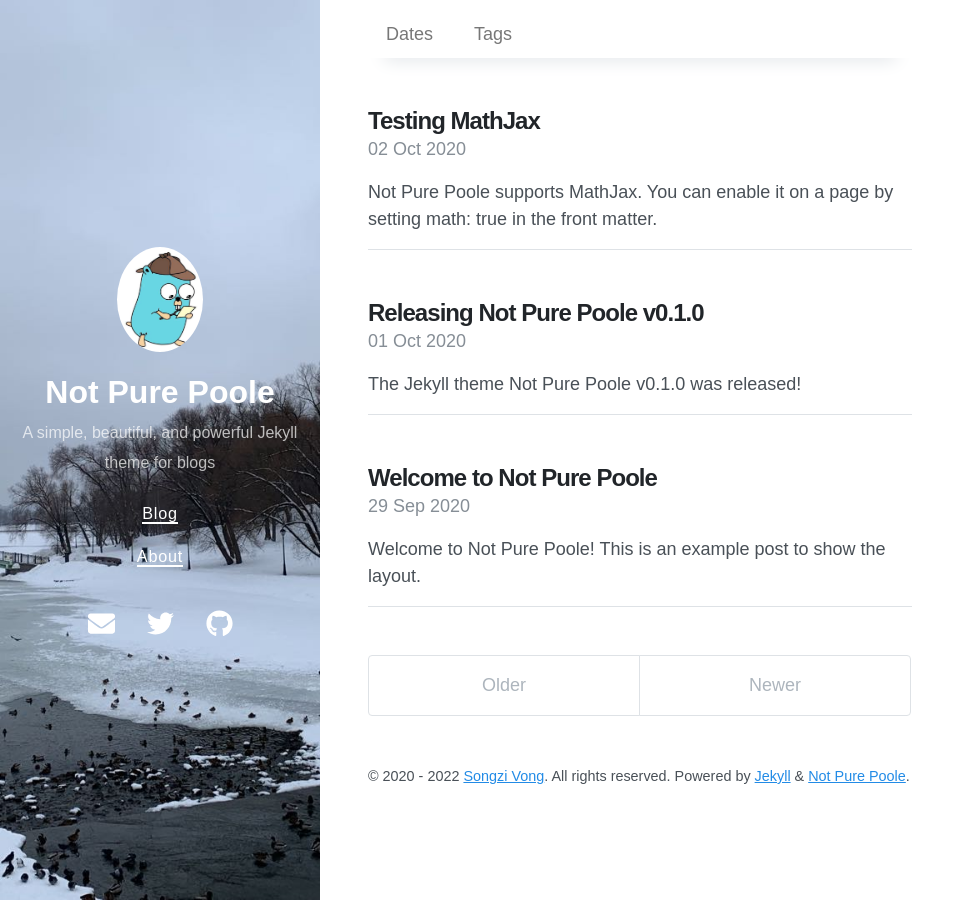
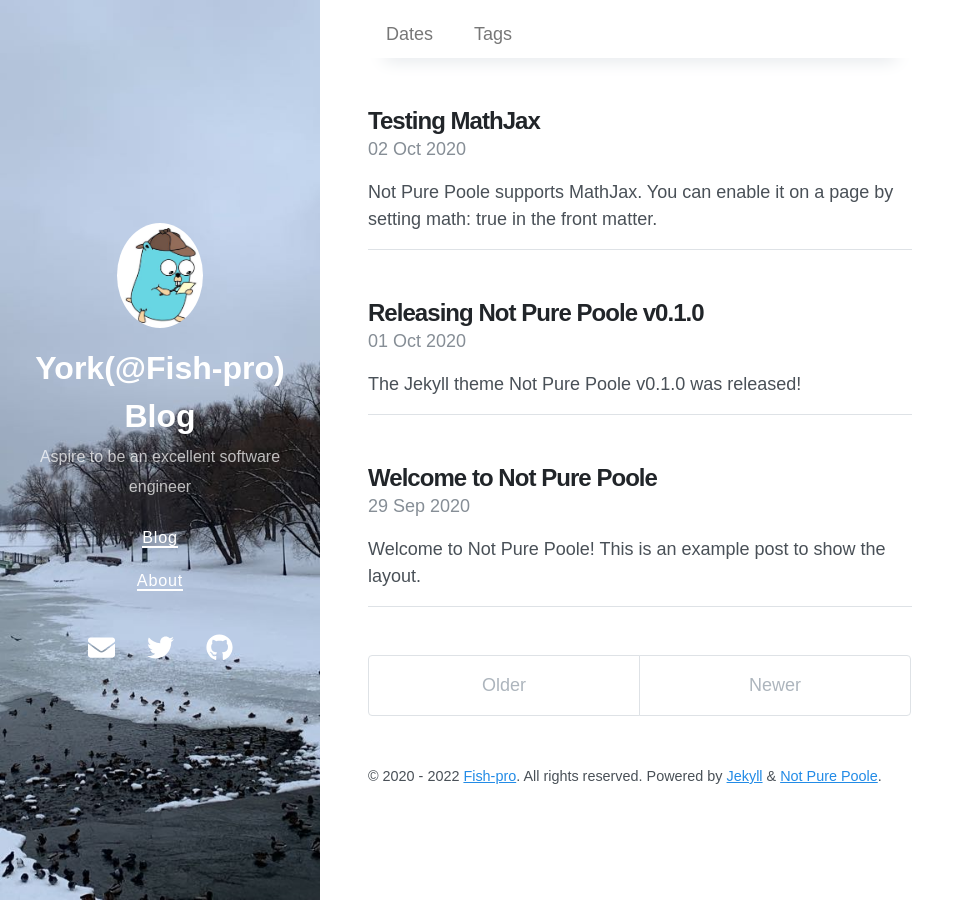
Before and after one commit to Fish-pro/fish-pro.github.io, a Jekyll site: the page built from index.html, in a window 1280 px wide. Shown: the whole page, without its empty margins (0-975 px from the left). Built offline with Jekyll 4.4.1, drawn with Linux system fonts in a browser that asks for light colours; nearby versions of some CDN libraries; the list of posts is cut into pages by our own code.

Commit message:
Modify social links

```diff
--- a/_config.yml
+++ b/_config.yml
@@ -1,7 +1,7 @@
 # Setup
-title: Not Pure Poole
-description: A simple, beautiful, and powerful Jekyll theme for blogs
-url: https://vszhub.github.io
+title: York(@Fish-pro) Blog
+description: Aspire to be an excellent software engineer
+url: https://fish-pro.github.io
 avatar: /avatar.jpeg
 paginate: 5
 permalink: pretty
@@ -29,14 +29,14 @@ exclude:
 
 # Optimize Jekyl SEO Tag
 twitter:
-  username: vszhub
+  username: FishPro5
   card: summary
 logo: logo.png
 social:
-  name: Songzi Vong
+  name: Fish-pro
   links:
-    - https://twitter.com/vszhub
-    - https://github.com/vszhub
+    - https://twitter.com/FishPro5
+    - https://github.com/Fish-pro
 google_site_verification: xxxxx
 lang: en
 
@@ -54,6 +54,6 @@ sass:
 
 # Specify the author for blog posts
 author:
-  name: Songzi Vong
-  url: https://github.com/vszhub/
-  email: vszhub@gmail.com
+  name: Fish-pro
+  url: https://github.com/Fish-pro/
+  email: york1024@163.com
--- a/_data/social.yml
+++ b/_data/social.yml
@@ -1,9 +1,9 @@
 - title: Email
-  url: mailto://vszhub@gmail.com
+  url: york1024@163.com
   icon: fas fa-envelope
 - title: Twitter
-  url: https://twitter.com/vszhub
+  url: https://twitter.com/FishPro5
   icon: fab fa-twitter
 - title: GitHub
-  url: https://github.com/vszhub/not-pure-poole
+  url: https://github.com/Fish-pro/fish-pro.github.io
   icon: fab fa-github
```
